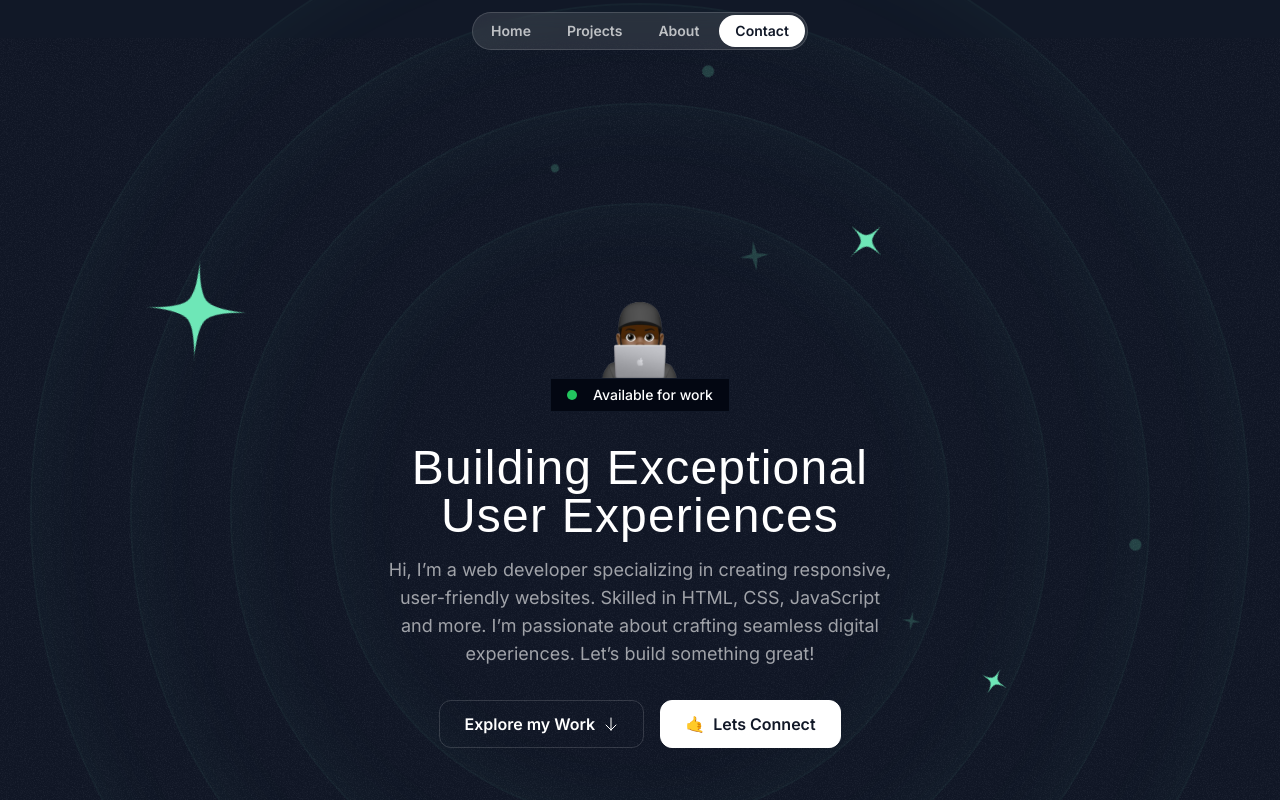
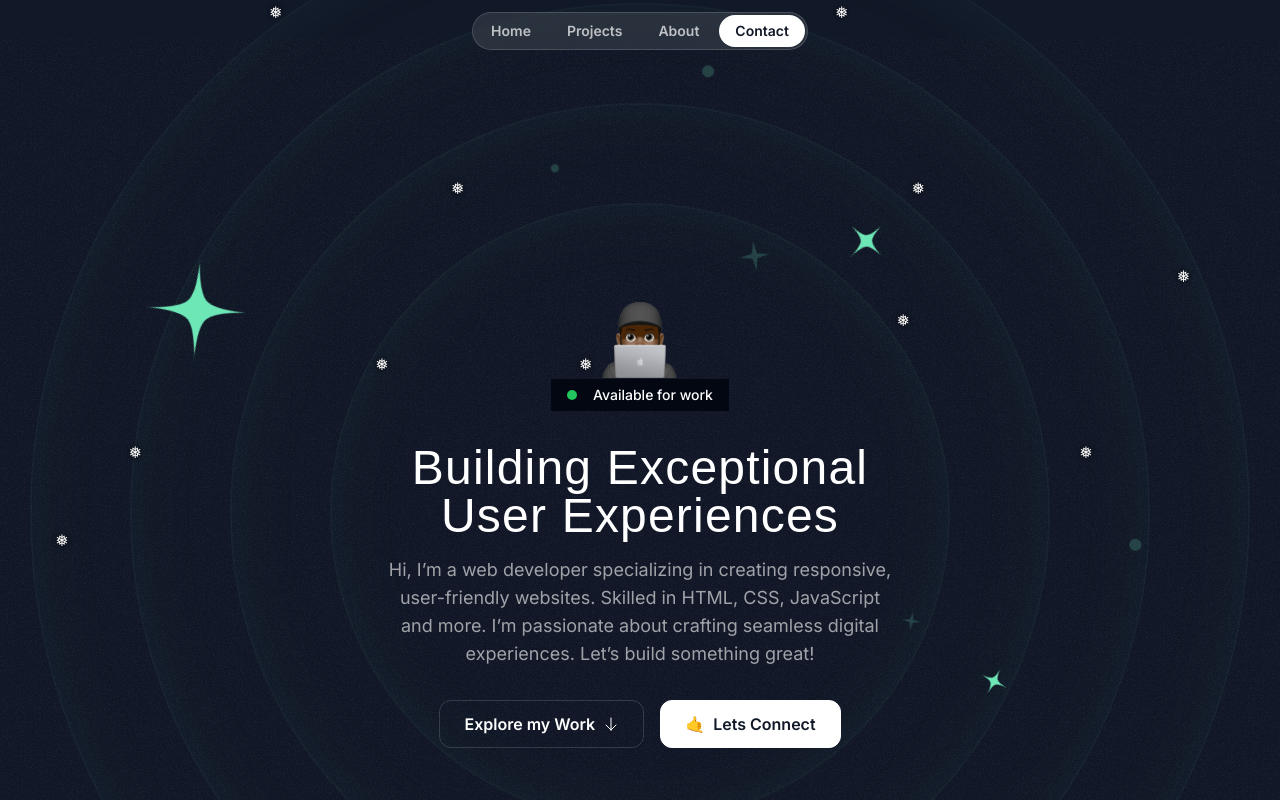
Before and after one commit to ZD12T4NT/zachary-distant, a Next.js app: page / in a window 1280 px wide. Shown: the top 800 px of the page. Built offline with nearby package versions, Linux system fonts and the light colour scheme; a web font is replaced by a local one.

Commit message:
Snowflakes added

```diff
--- a/src/app/globals.css
+++ b/src/app/globals.css
@@ -50,3 +50,126 @@
   background-color: #6ee7b7;
   color: #000;
 }
+
+/* customizable snowflake styling */
+.snowflake {
+  color: #fff;
+  font-size: 1em;
+  font-family: Arial, sans-serif;
+  text-shadow: 0 0 5px #000;
+}
+
+.snowflake,
+.snowflake .inner {
+  animation-iteration-count: infinite;
+  animation-play-state: running;
+}
+@keyframes snowflakes-fall {
+  0% {
+    transform: translateY(0);
+  }
+  100% {
+    transform: translateY(110vh);
+  }
+}
+@keyframes snowflakes-shake {
+  0%,
+  100% {
+    transform: translateX(0);
+  }
+  50% {
+    transform: translateX(80px);
+  }
+}
+.snowflake {
+  position: fixed;
+  top: -10%;
+  z-index: 9999;
+  -webkit-user-select: none;
+  user-select: none;
+  cursor: default;
+  animation-name: snowflakes-shake;
+  animation-duration: 3s;
+  animation-timing-function: ease-in-out;
+}
+.snowflake .inner {
+  animation-duration: 10s;
+  animation-name: snowflakes-fall;
+  animation-timing-function: linear;
+}
+.snowflake:nth-of-type(0) {
+  left: 1%;
+  animation-delay: 0s;
+}
+.snowflake:nth-of-type(0) .inner {
+  animation-delay: 0s;
+}
+.snowflake:first-of-type {
+  left: 10%;
+  animation-delay: 1s;
+}
+.snowflake:first-of-type .inner,
+.snowflake:nth-of-type(8) .inner {
+  animation-delay: 1s;
+}
+.snowflake:nth-of-type(2) {
+  left: 20%;
+  animation-delay: 0.5s;
+}
+.snowflake:nth-of-type(2) .inner,
+.snowflake:nth-of-type(6) .inner {
+  animation-delay: 6s;
+}
+.snowflake:nth-of-type(3) {
+  left: 30%;
+  animation-delay: 2s;
+}
+.snowflake:nth-of-type(11) .inner,
+.snowflake:nth-of-type(3) .inner {
+  animation-delay: 4s;
+}
+.snowflake:nth-of-type(4) {
+  left: 40%;
+  animation-delay: 2s;
+}
+.snowflake:nth-of-type(10) .inner,
+.snowflake:nth-of-type(4) .inner {
+  animation-delay: 2s;
+}
+.snowflake:nth-of-type(5) {
+  left: 50%;
+  animation-delay: 3s;
+}
+.snowflake:nth-of-type(5) .inner {
+  animation-delay: 8s;
+}
+.snowflake:nth-of-type(6) {
+  left: 60%;
+  animation-delay: 2s;
+}
+.snowflake:nth-of-type(7) {
+  left: 70%;
+  animation-delay: 1s;
+}
+.snowflake:nth-of-type(7) .inner {
+  animation-delay: 2.5s;
+}
+.snowflake:nth-of-type(8) {
+  left: 80%;
+  animation-delay: 0s;
+}
+.snowflake:nth-of-type(9) {
+  left: 90%;
+  animation-delay: 1.5s;
+}
+.snowflake:nth-of-type(9) .inner {
+  animation-delay: 3s;
+}
+.snowflake:nth-of-type(10) {
+  left: 25%;
+  animation-delay: 0s;
+}
+.snowflake:nth-of-type(11) {
+  left: 65%;
+  animation-delay: 2.5s;
+}
--- a/src/app/page.tsx
+++ b/src/app/page.tsx
@@ -5,6 +5,7 @@
 import { HeroSection } from "@/sections/Hero";
 import { ProjectsSection } from "@/sections/Projects";
 import { TapeSection } from "@/sections/Tape";
+import { SnowFlakes } from "@/sections/SnowFlakes";
 // import { TestimonialsSection } from "@/sections/Testimonials";
 
 export default function Home() {
@@ -19,6 +20,7 @@
       <AboutSection />
       <ContactSection />
       <Footer />
+      <SnowFlakes />
     </div>
   );
 }
--- /dev/null
+++ b/src/sections/SnowFlakes.tsx
@@ -0,0 +1,42 @@
+
+export const SnowFlakes = () => {
+    return <div className="snowflakes" aria-hidden="true">
+  <div className="snowflake">
+    <div className="inner">❅</div>
+  </div>
+  <div className="snowflake">
+    <div className="inner">❅</div>
+  </div>
+  <div className="snowflake">
+    <div className="inner">❅</div>
+  </div>
+  <div className="snowflake">
+    <div className="inner">❅</div>
+  </div>
+  <div className="snowflake">
+    <div className="inner">❅</div>
+  </div>
+  <div className="snowflake">
+    <div className="inner">❅</div>
+  </div>
+  <div className="snowflake">
+    <div className="inner">❅</div>
+  </div>
+  <div className="snowflake">
+    <div className="inner">❅</div>
+  </div>
+  <div className="snowflake">
+    <div className="inner">❅</div>
+  </div>
+  <div className="snowflake">
+    <div className="inner">❅</div>
+  </div>
+  <div className="snowflake">
+    <div className="inner">❅</div>
+  </div>
+  <div className="snowflake">
+    <div className="inner">❅</div>
+  </div>
+</div>
+
+};
```
